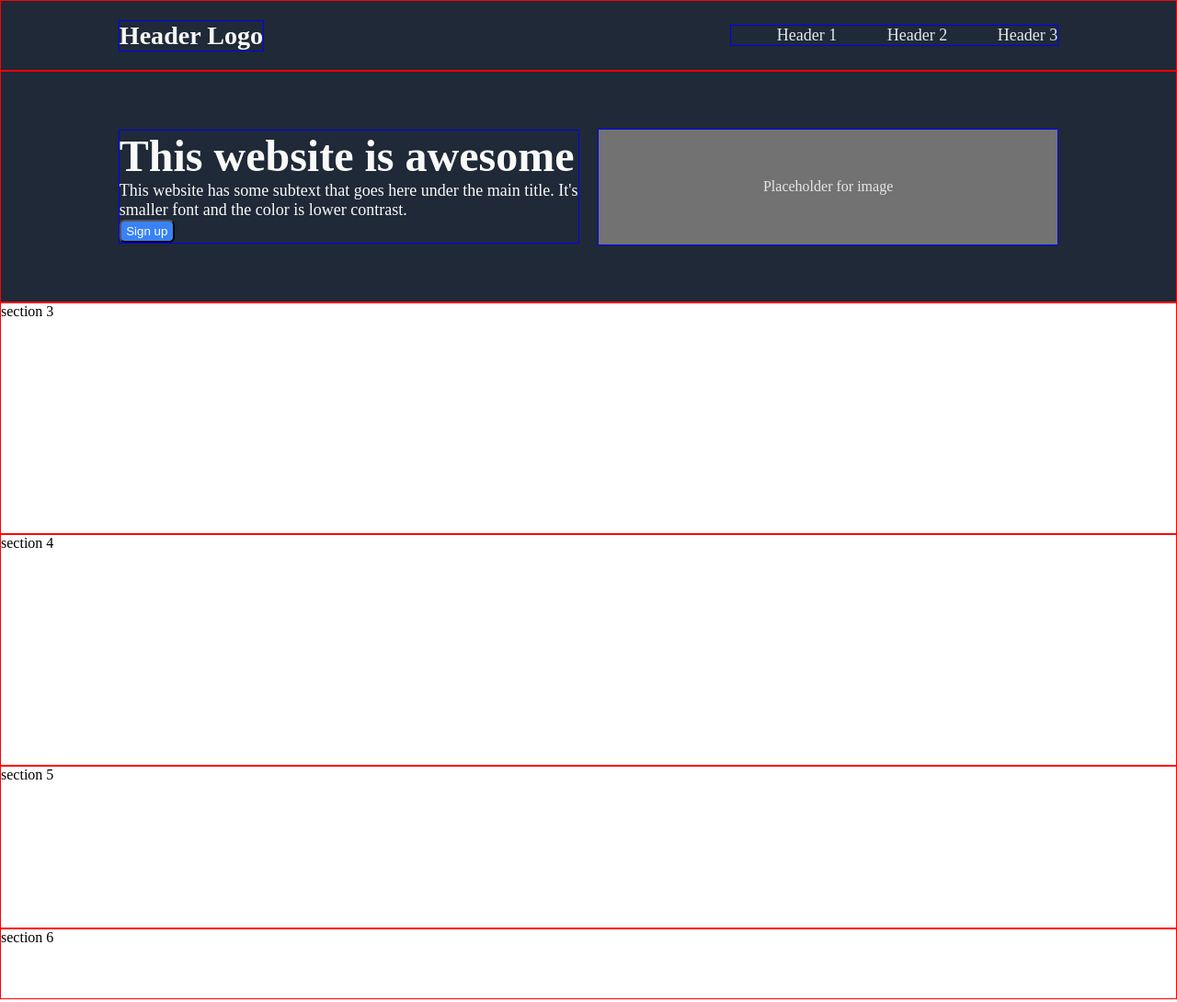
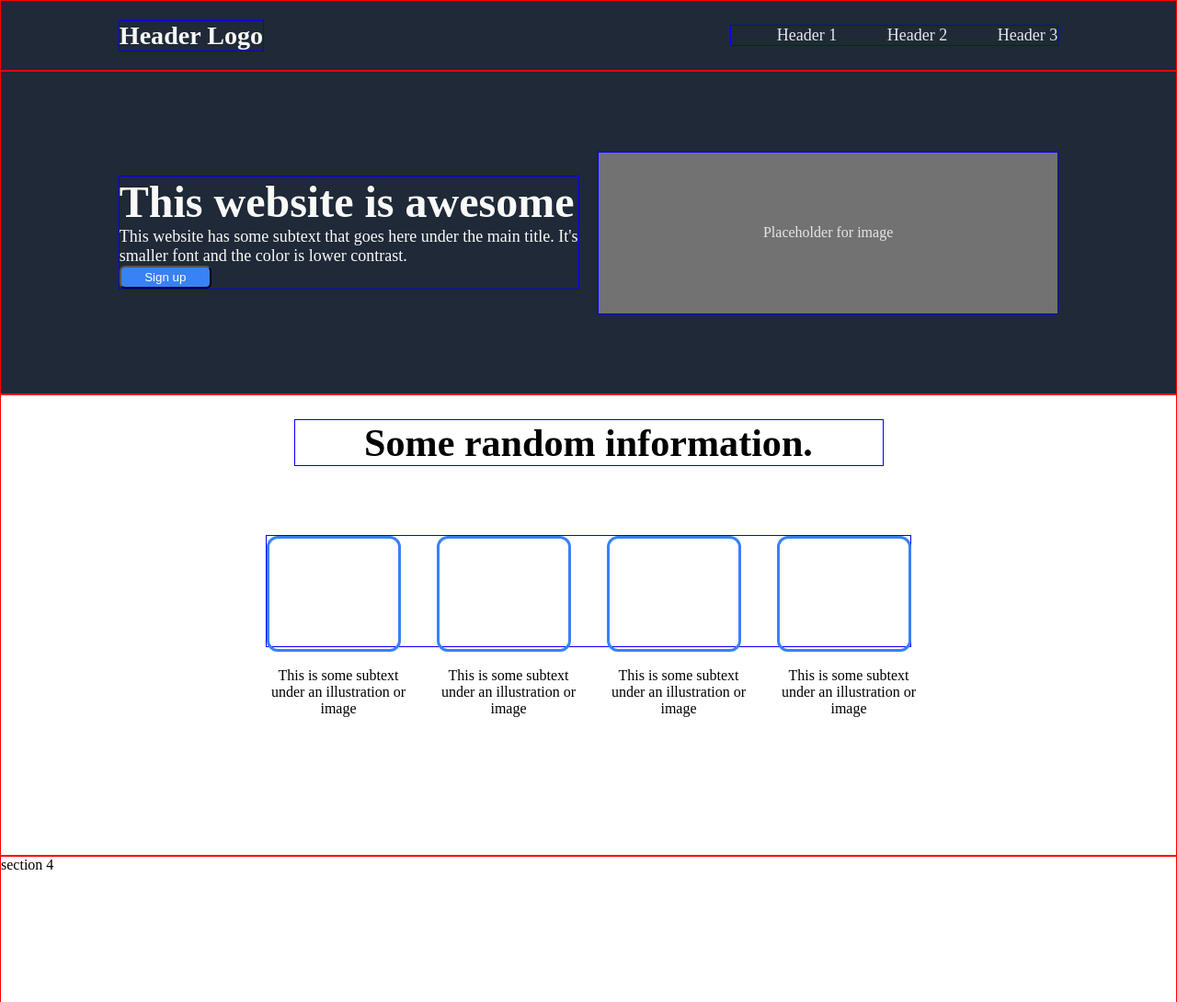
Before and after one commit to alex-nickerson/Car-Booking-Service, a plain HTML site: page index.html in a window 1280 px wide. Shown: the top 1090 px of the page at 92% size. Drawn offline with Linux system fonts and the light colour scheme.

Commit message:
Added image borders with subtext for section 3. Changed button width and height for the sign up button.

```diff
--- a/index.html
+++ b/index.html
@@ -32,7 +32,26 @@
                 <p>Placeholder for image</p>
             </div>
         </div>
-        <div class=container id="three">section 3</div>
+        <div class=container id="three">
+            <div class="sub-three-one">
+                <h3>Some random information.</h3>
+            </div>
+            <div class="sub-three-two">
+                <div class="border1">
+                    <p>This is some subtext under an illustration or image</p>
+                </div>
+                <div class="border2">
+                    <p>This is some subtext under an illustration or image</p>
+                </div>
+                <div class="border3">
+                    <p>This is some subtext under an illustration or image</p>
+                </div>
+                <div class="border4">
+                    <p>This is some subtext under an illustration or image</p>
+                </div>
+            </div>
+
+        </div>
         <div class=container id="four">section 4</div>
         <div class=container id="five">section 5</div>
         <div class=container id="six">section 6</div>
--- a/style.css
+++ b/style.css
@@ -44,7 +44,7 @@
 }
 
 #two{
-    height: 250px;
+    height: 350px;
     flex-direction: row;
     background-color: #1F2937;
 }
@@ -69,7 +69,7 @@
     background-color: #3882F6;
     color: white;
     border-radius: 6px;
-    width: 12%;
+    width: 100px;
     padding: 3px;
 }
 
@@ -90,7 +90,40 @@
 }
 
 #three{
-    height: 250px;
+    height: 500px;
+}
+
+.sub-three-one{
+    border: 1px solid blue;
+    width: 50%;
+    text-align: center;
+    margin-top: 2%;
+    font-size: 36px;
+    font-weight: bold;
+}
+
+.sub-three-two{
+    border: 1px solid blue;
+    width: 700px;
+    height: 120px;
+    margin-top: -150px;
+    display: flex;
+    flex-direction: row;
+    justify-content: space-between;
+    gap: 39px;
+}
+
+.sub-three-two div{
+    border: 3px solid #3882F6;
+    width: 20%;
+    height: 100%;
+    border-radius: 12px;
+}
+
+.sub-three-two p{
+    margin-top: 140px;
+    width: 150px;
+    text-align: center;
 }
 
 #four{
```
